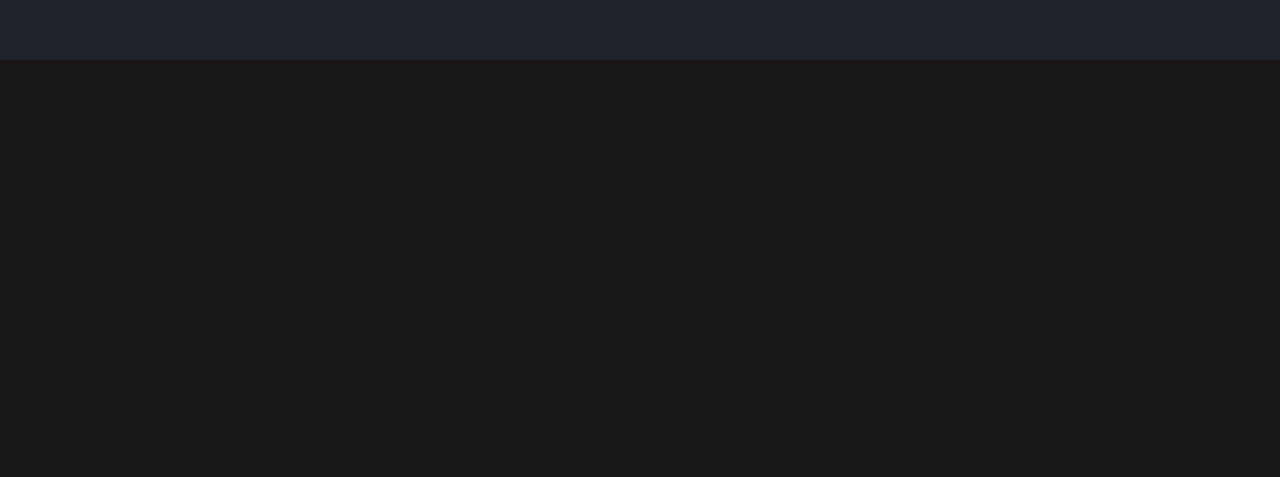
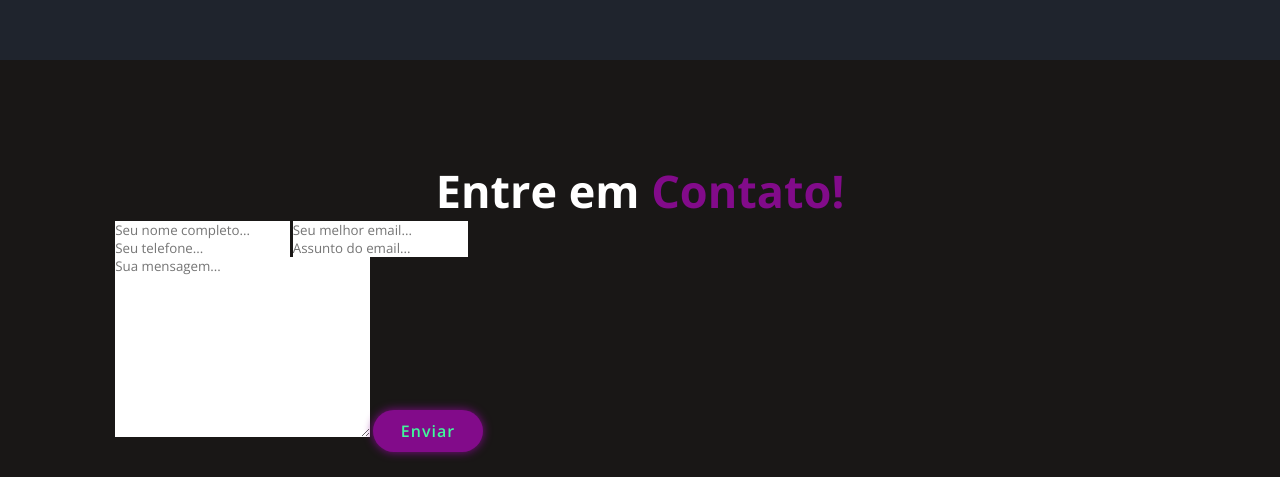
Before and after one commit to maleixorm/portfolio, a plain HTML site: page index.html in a window 1280 px wide. Shown: the part 3140-3617 px from the top of the page. Before the commit the page ends 3200 px from the top, so only its background shows below. Drawn offline with nearby package versions, Linux system fonts and the light colour scheme.

Commit message:
Criando o formulário de contato

```diff
--- a/index.html
+++ b/index.html
@@ -55,7 +55,7 @@
             </div>
 
             <div class="about-content">
-                <h2 class="heading">Quem é <span>Marcos Aleixo</span>?</h2>
+                <h2 class="heading">Quem é <span>Marcos Aleixo?</span></h2>
                 <h3>Full Stack Developer</h3>
                 <p>Lorem ipsum dolor sit amet, consectetur adipisicing elit. Distinctio incidunt non asperiores laudantium temporibus recusandae quae maxime, ipsam quidem nulla possimus eos reiciendis, deserunt rerum laboriosam atque. Dignissimos, optio, distinctio ea et pariatur accusamus a officia blanditiis excepturi fuga consectetur laboriosam temporibus ratione harum repudiandae. Dolor?</p>
                 <a href="#" class="btn">Saiba Mais</a>
@@ -87,7 +87,7 @@
             </div>
         </section>
 
-        <!-- Seção de Design do Portfólio -->
+        <!-- Seção do Portfólio -->
         <section class="portfolio" id="portfolio">
             <h2 class="heading">Últimos <span>Projetos</span></h2>
             <div class="portfolio-container">
@@ -141,6 +141,23 @@
                 </div>
             </div>
         </section>
+
+        <!-- Seção de Contato -->
+        <section class="contact" id="contact">
+            <h2 class="heading">Entre em <span>Contato!</span></h2>
+            <form action="#" method="post">
+                <div class="input-box">
+                    <input type="text" name="" id="" placeholder="Seu nome completo...">
+                    <input type="email" name="" id="" placeholder="Seu melhor email...">
+                </div>
+                <div class="input-box">
+                    <input type="number" name="" id="" placeholder="Seu telefone...">
+                    <input type="text" name="" id="" placeholder="Assunto do email...">
+                </div>
+                <textarea name="" id="" cols="30" rows="10" placeholder="Sua mensagem..."></textarea>
+                <input type="submit" value="Enviar" class="btn">
+            </form>
+        </section>
     </main>
     <footer>
 
```
